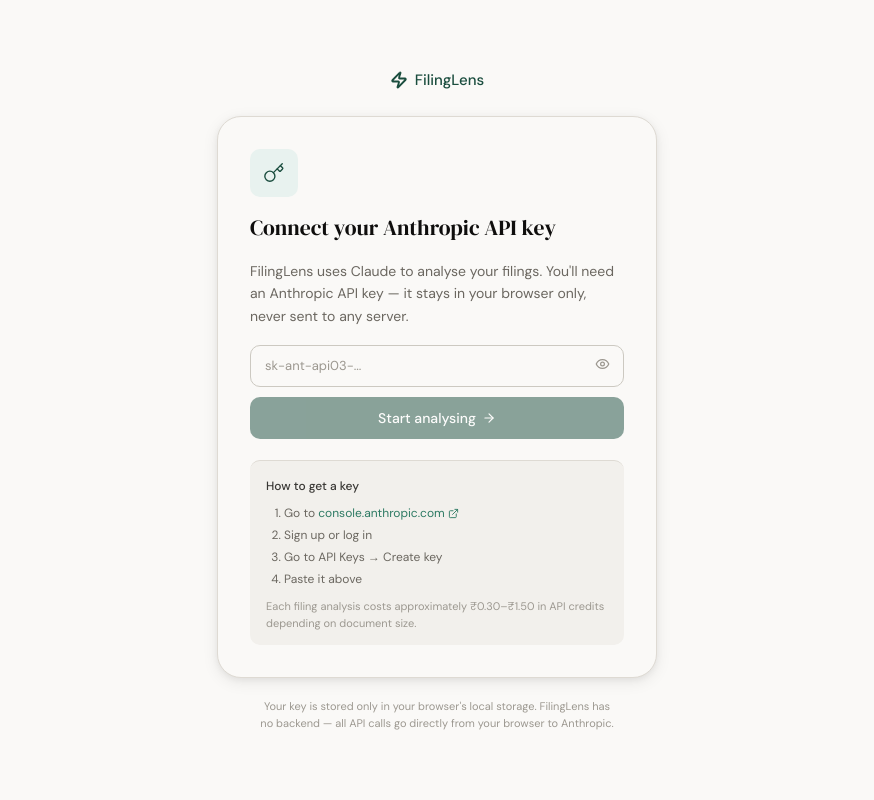
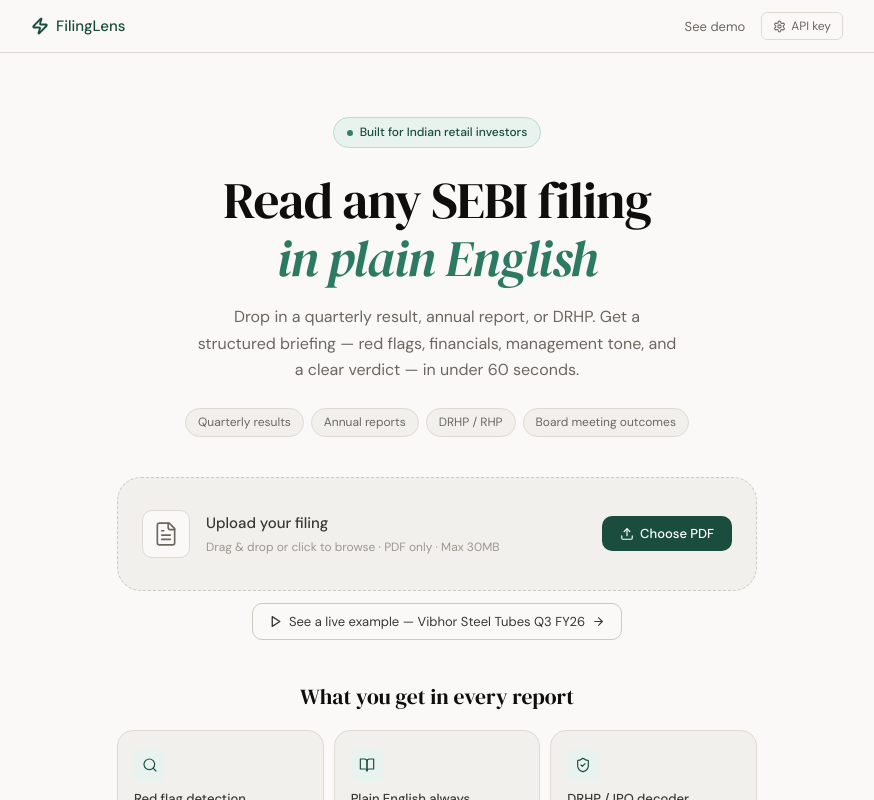
Before and after one commit to shreychopra/filinglens, a React (Vite) app: page / in a window 1280 px wide. Shown: the top 800 px of the page, without its empty margins (203-1077 px from the left). Built offline with nearby package versions, Linux system fonts and the light colour scheme.

Commit message:
Add dev mode bypass

```diff
--- a/src/App.jsx
+++ b/src/App.jsx
@@ -11,6 +11,10 @@
   const [error, setError] = useState(null);
 
   useEffect(() => {
+    if (import.meta.env.DEV) {
+      setScreen('upload');
+      return;
+    }
     const key = getApiKey();
     setScreen(key ? 'upload' : 'apikey');
   }, []);
--- a/src/components/UploadScreen.jsx
+++ b/src/components/UploadScreen.jsx
@@ -44,6 +44,15 @@
     if (!file || file.type !== 'application/pdf') { onError('Please upload a PDF file.'); return; }
     if (file.size > 30 * 1024 * 1024) { onError('File too large — please use a PDF under 30MB.'); return; }
     onAnalyzing();
+    onAnalyzing();
+
+    // DEV MODE: skip API, return demo data after fake delay
+    if (import.meta.env.DEV) {
+      await new Promise(r => setTimeout(r, 2200));
+      onReportReady({ ...DEMO_REPORT, _isDemo: false });
+      return;
+    }
+
     try {
       const { text, pageCount } = await extractTextFromPDF(file);
       const filingType = detectFilingType(text);
```
